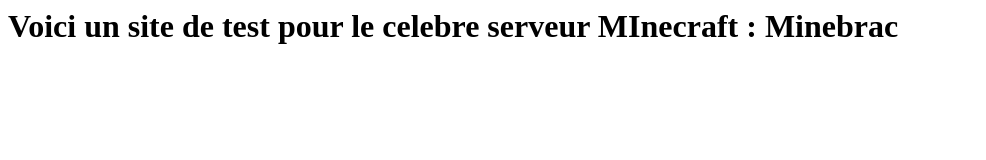
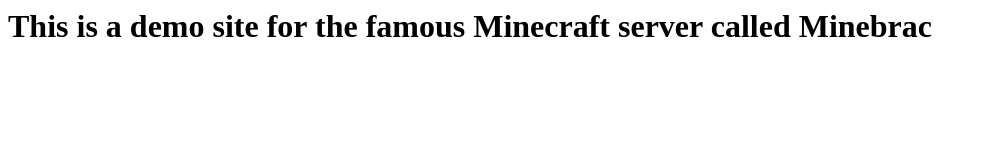
Before and after one commit to Minebrac/MinebracSiteDemo, a website: page index.html in a window 1280 px wide. Shown: the whole page, without its empty margins (0-986 px from the left). Drawn offline with Linux system fonts and the light colour scheme.

Commit message:
Update header text to English for demo site

```diff
--- a/index.html
+++ b/index.html
@@ -1 +1 @@
-<h1>Voici un site de test pour le celebre serveur MInecraft : Minebrac</h1>
+<h1>This is a demo site for the famous Minecraft server called Minebrac</h1>
```
